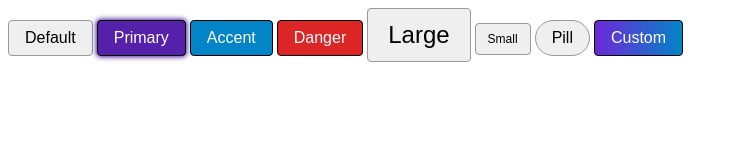
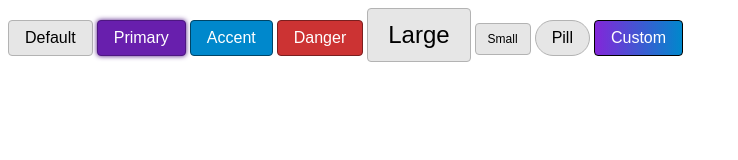
Before and after one commit to ellewright/Button-Component-Library-Project, a plain HTML site: page index.html in a window 1280 px wide. Both pictures are taken after a click on the button "Primary". Shown: the whole page, without its empty margins (0-738 px from the left). Drawn offline with Linux system fonts and the light colour scheme.

Commit message:
Add project upgrade

```diff
--- a/styles.css
+++ b/styles.css
@@ -1,77 +1,54 @@
-:root {
-    --default: #999;
-    --default-hover: rgb(200, 200, 200);
-    --default-hover-shadow: rgb(150, 150, 150);
-
-    --primary: #6d28d9;
-    --primary-hover: #5520aa;
-    --primary-hover-shadow: #481b91;
-
-    --accent: #0284c7;
-    --accent-hover: #01689b;
-    --accent-hover-shadow: #013f5e;
-
-    --danger: #dc2626;
-    --danger-hover: #ad1e1e;
-    --danger-hover-shadow: #791515;
-
-    --custom: linear-gradient(to right, var(--primary), var(--accent));
-    --custom-hover: linear-gradient(to right, var(--primary-hover), var(--accent-hover));
-    --custom-hover-shadow: #777;
-}
+:root {}
 
 * {
     box-sizing: border-box;
 }
 
 .btn {
+    --background-hue: 0;
+    --background-saturation: 0%;
+    --initial-background-lightness: 90%;
+    --background-lightness: var(--initial-background-lightness);
+    --border-lightness: calc(var(--initial-background-lightness) - 20%);
+    background-color: hsl(var(--background-hue),
+            var(--background-saturation),
+            var(--background-lightness));
+    border: 1px solid hsl(var(--background-hue),
+            var(--background-saturation),
+            var(--border-lightness));
     font-size: 1rem;
     padding: 0.5rem 1rem;
-    border: 1px solid var(--default);
     border-radius: 0.25rem;
     cursor: pointer;
 }
 
 .btn:hover,
 .btn:focus {
-    background-color: var(--default-hover);
-    box-shadow: 0px 0px 5px 1px var(--default-hover-shadow);
+    --background-lightness: calc(var(--initial-background-lightness) - 10%);
+    box-shadow: 0 0 5px 0 hsl(var(--background-hue),
+            var(--background-saturation),
+            var(--border-lightness));
 }
 
 .btn.btn-primary {
-    background-color: var(--primary);
-    border-color: black;
+    --background-hue: 271;
+    --background-saturation: 70%;
+    --initial-background-lightness: 50%;
     color: white;
 }
 
-.btn.btn-primary:hover,
-.btn.btn-primary:focus {
-    background-color: var(--primary-hover);
-    box-shadow: 0px 0px 5px 1px var(--primary-hover-shadow);
-}
-
 .btn.btn-accent {
-    background-color: var(--accent);
-    border-color: black;
+    --background-hue: 200;
+    --background-saturation: 100%;
+    --initial-background-lightness: 40%;
     color: white;
 }
 
-.btn.btn-accent:hover,
-.btn.btn-accent:focus {
-    background-color: var(--accent-hover);
-    box-shadow: 0px 0px 5px 1px var(--accent-hover-shadow);
-}
-
 .btn.btn-danger {
-    background-color: var(--danger);
-    border-color: black;
+    --background-hue: 0;
+    --background-saturation: 60%;
+    --initial-background-lightness: 50%;
     color: white;
-}
-
-.btn.btn-danger:hover,
-.btn.btn-danger:focus {
-    background-color: var(--danger-hover);
-    box-shadow: 0px 0px 5px 1px var(--danger-hover-shadow);
 }
 
 .btn.btn-large {
@@ -89,6 +66,14 @@
 }
 
 .btn.btn-custom {
+    --primary: hsl(271, 70%, 50%);
+    --primary-hover: hsl(271, 70%, 40%);
+
+    --accent: hsl(200, 100%, 40%);
+    --accent-hover: hsl(200, 100%, 30%);
+
+    --custom: linear-gradient(to right, var(--primary), var(--accent));
+    --custom-hover: linear-gradient(to right, var(--primary-hover), var(--accent-hover));
     background: var(--custom);
     border-color: black;
     color: white;
@@ -97,5 +82,5 @@
 .btn.btn-custom:hover,
 .btn.btn-custom:focus {
     background: var(--custom-hover);
-    box-shadow: 0px 0px 5px 1px var(--custom-hover-shadow);
+    box-shadow: 0 0 5px 0 black;
 }
```
